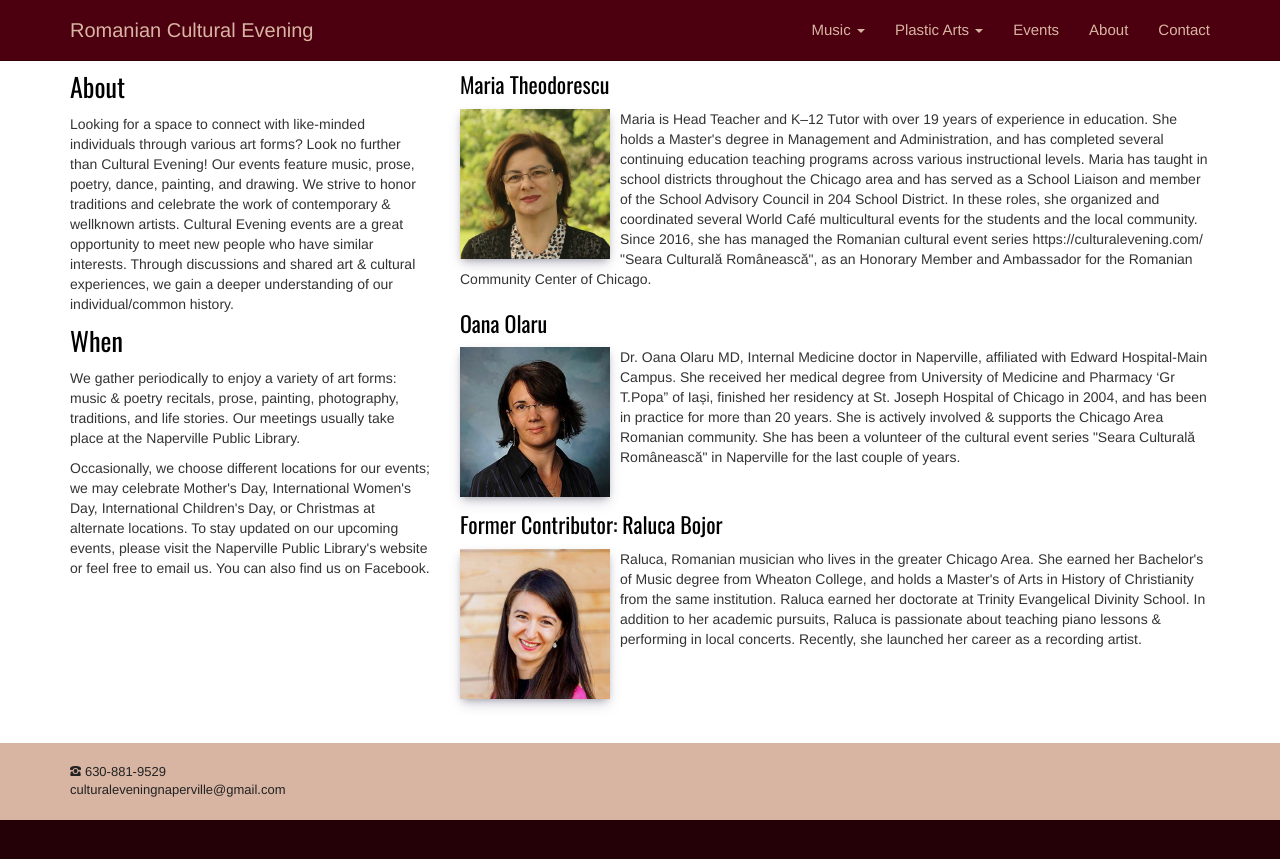
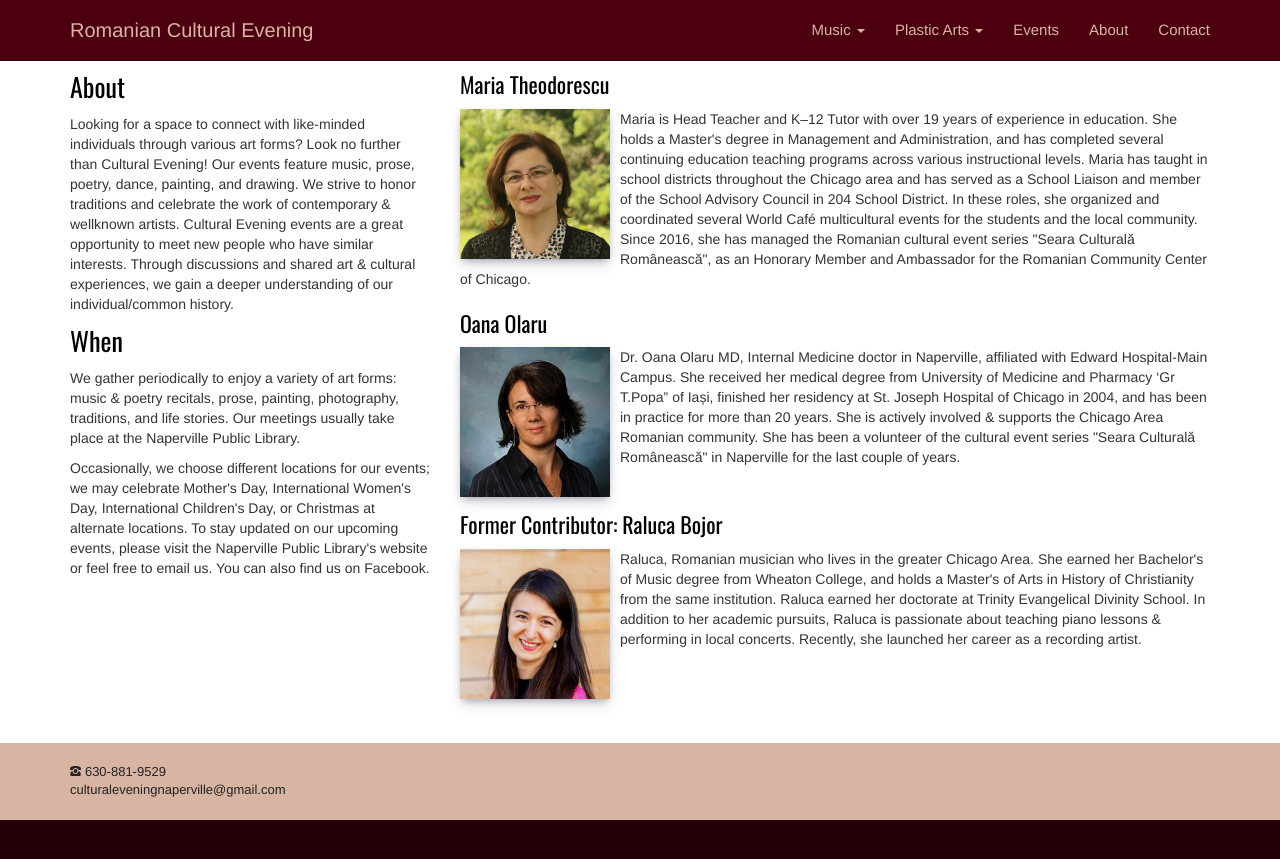
Before and after one commit to adrianth/culteve, a Jekyll site: the page built from en/about.html, in a window 1280 px wide. Shown: the top 859 px of the page. Built offline with Jekyll 4.4.1, drawn with Linux system fonts in a browser that asks for light colours; part of the change alters nothing that is shown.

Commit message:
fara link

```diff
--- a/en/about.html
+++ b/en/about.html
@@ -33,7 +33,7 @@ title: About
                 <div class="col-sm-12">
                     <h3>Maria Theodorescu</h3>
                     <img class="img img-responsive presentation" style="width:150px" src="{{ site.baseurl }}/img/about/maria.jpg" alt="">
-                    <p>Maria is Head Teacher and K–12 Tutor with over 19 years of experience in education. She holds a Master's degree in Management and Administration, and has completed several continuing education teaching programs across various instructional levels. Maria has taught in school districts throughout the Chicago area and has served as a School Liaison and member of the School Advisory Council in 204 School District. In these roles, she organized and coordinated several World Café multicultural events for the students and the local community. Since 2016, she has managed the Romanian cultural event series https://culturalevening.com/ "Seara Culturală Românească", as an Honorary Member and Ambassador for the Romanian Community Center of Chicago.</p>
+                    <p>Maria is Head Teacher and K–12 Tutor with over 19 years of experience in education. She holds a Master's degree in Management and Administration, and has completed several continuing education teaching programs across various instructional levels. Maria has taught in school districts throughout the Chicago area and has served as a School Liaison and member of the School Advisory Council in 204 School District. In these roles, she organized and coordinated several World Café multicultural events for the students and the local community. Since 2016, she has managed the Romanian cultural event series "Seara Culturală Românească", as an Honorary Member and Ambassador for the Romanian Community Center of Chicago.</p>
                 </div>
             </div>
             <div class="row">
```
